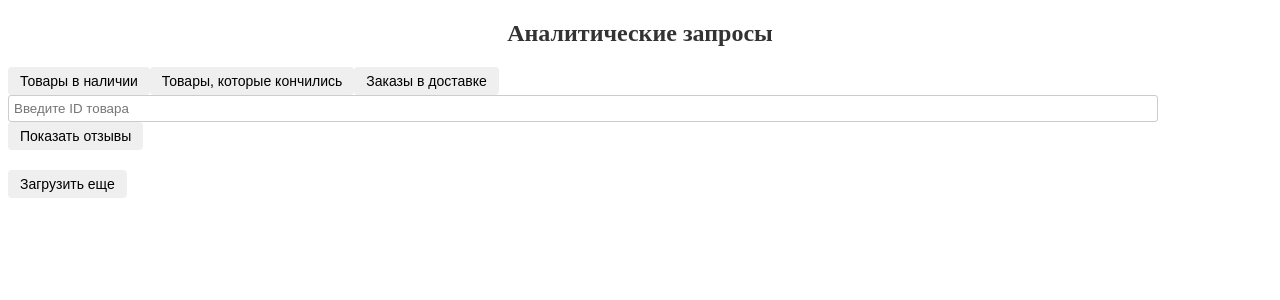
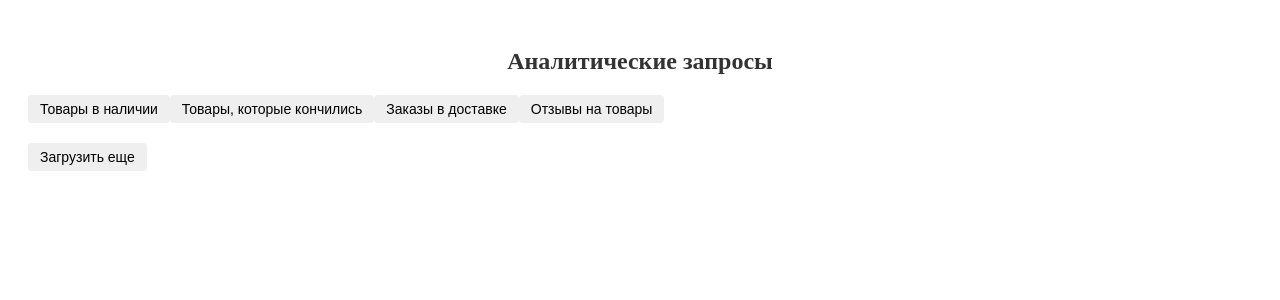
Before and after one commit to groza1338/BD_Gvozdkov, a React (Vite) app in the folder app/frontend/: page /analytics in a window 1280 px wide. Shown: the top 300 px of the page. Built offline with nearby package versions, Linux system fonts and the light colour scheme.

Commit message:
Отзывы добрые

```diff
--- a/app/frontend/src/components/AnalyticsPage.jsx
+++ b/app/frontend/src/components/AnalyticsPage.jsx
@@ -1,5 +1,6 @@
 import { useEffect, useState } from 'react';
 import axios from 'axios';
+import './AnalyticsPage.css';
 
 function AnalyticsPage() {
   const apiUrl = import.meta.env.DEV ? 'http://localhost:8000' : 'api';
@@ -47,6 +48,10 @@ function AnalyticsPage() {
 
   const handleFetchReviews = () => {
     if (productId) {
+      setCurrentQuery('product-reviews');
+      setOffset(0);
+      setRows([]);
+      setHasMore(true);
       fetchAnalyticsData('product-reviews', { product_id: productId });
     }
   };
@@ -64,16 +69,24 @@ function AnalyticsPage() {
         <button onClick={() => handleAnalyticsSelection('orders-in-delivery')}>
           Заказы в доставке
         </button>
-        <div className="product-review-section">
-          <input
+        <button onClick={() => handleAnalyticsSelection('products-reviews')}>
+          Отзывы на товары
+        </button>
+      </div>
+      { currentQuery === 'products-reviews' &&
+          <div className="product-review-section">
+        <input
             type="number"
             placeholder="Введите ID товара"
             value={productId}
             onChange={(e) => setProductId(e.target.value)}
-          />
-          <button onClick={handleFetchReviews}>Показать отзывы</button>
-        </div>
-      </div>
+        />
+        <button onClick={handleFetchReviews}>Показать отзывы</button>
+      </div>}
+      {currentQuery === 'product-reviews' && productId && (
+
+          <h3>Отзывы на товар с ID: {productId}</h3>
+      )}
       <div className="table-container">
         <table className="data-table">
           <thead>
```
